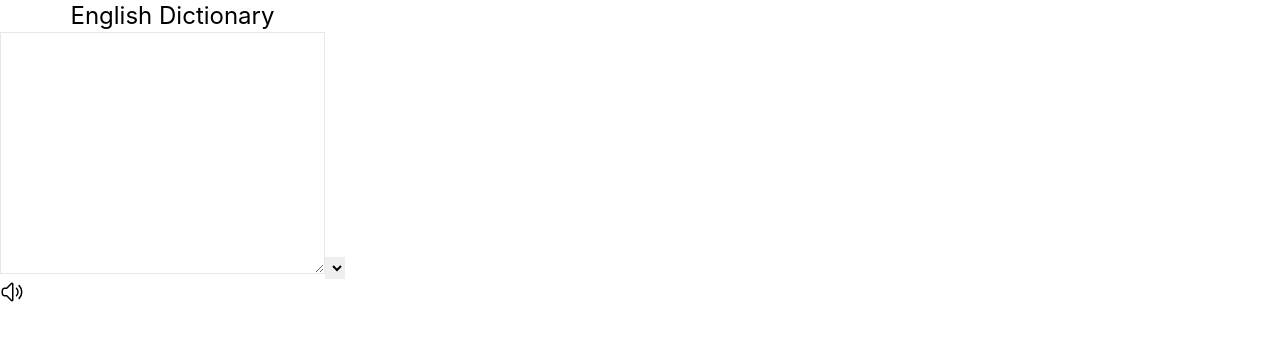
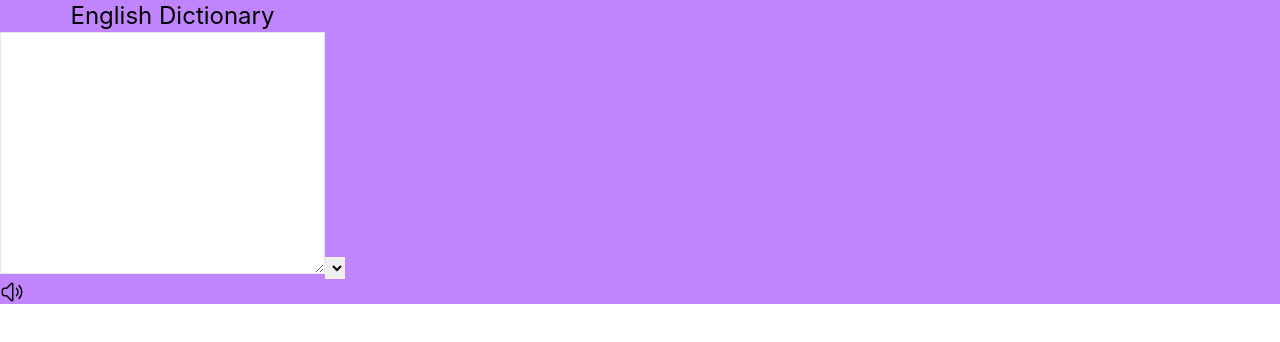
Before and after one commit to Tabindanoor/English-Dictionary-In-React, a React (Create React App) app: page / in a window 1280 px wide. Shown: the top 342 px of the page. Built offline with nearby package versions, Linux system fonts and the light colour scheme.

Commit message:
dictioanry

```diff
--- a/src/App.js
+++ b/src/App.js
@@ -1,77 +1,3 @@
-// import React from 'react';
-// import Result from './Result';
-// import { useState, useMemo, useEffect } from 'react';
-
-//   const speechsynth = window.speechSynthesis;
-
-// function App() {
-//   // console.log(speechsynth);
-//   const speech = useMemo(()=>speechsynth.getVoices(),[])
-//   const [clicked, setClicked] = useState(false);
-
-//   // console.log(speech);
-//   const [selected, setSelected] = useState("Google US English")
-//   const [text,setText] = useState()
-//   const startPlay=(text)=>{
-//     const utterance = new SpeechSynthesisUtterance(text)
-//     speechsynth.speak(utterance)
-//   }
-//   const handlePlay =()=>{
-//     if(!text.trim()) return
-//     if(!speechsynth.speaking){
-//       setClicked(true);
-//     startPlay(text);
-//     setClicked(false);
-
-//     }
-//     else{
-//       speechsynth.cancel();
-//       setClicked(false)
-//     }
-//   }
-
-//   return (
-//     <div className=" ">
-//       <div className='flex text-center center' >
-//         <div>
-//         <p className='text-2xl '>English Dictionary</p>
-//         <textarea name="" id="" value={text} cols="30" rows="10" className='border'   onChange={e=>setText(e.target.value)} />
-//         <select name="" id="" value={selected} onChange={e=>setSelected(e.target.value)}>
-//           {/* <option value=""> rfbjfb</option>
-//           <option value=""> gwefgywe</option>
-//           <option value=""> gtr7</option>
-//           <option value=""> qvfh</option>
-//           <option value=""> rfbjfb</option> */}
-//           {
-//             speech.map((voice)=>{
-//               // console.log(voice.name)
-//               return (
-//               <option value={voice.name} key={voice.name}>{voice.name}</option>
-//               )
-//             })
-//           }
-//         </select>
-
-//           {/* sond icon */}
-//           {/* <svg onClick={handlePlay }   xmlns="http://www.w3.org/2000/svg" fill="none" viewBox="0 0 24 24" strokeWidth={1.5} stroke="currentColor" className="w-6 h-6 cursor-pointer ">
-//   <path strokeLinecap="round" strokeLinejoin="round" d="M19.114 5.636a9 9 0 0 1 0 12.728M16.463 8.288a5.25 5.25 0 0 1 0 7.424M6.75 8.25l4.72-4.72a.75.75 0 0 1 1.28.53v15.88a.75.75 0 0 1-1.28.53l-4.72-4.72H4.51c-.88 0-1.704-.507-1.938-1.354A9.009 9.009 0 0 1 2.25 12c0-.83.112-1.633.322-2.396C2.806 8.756 3.63 8.25 4.51 8.25H6.75Z" />
-// </svg> */}
-
-// <svg onClick={handlePlay} xmlns="http://www.w3.org/2000/svg" fill="none" viewBox="0 0 24 24" strokeWidth={1.5}  stroke="currentColor" className={`w-6 h-6 cursor-pointer ${clicked ? 'text-purple-500' : ''}`}>
-//   <path strokeLinecap="round" strokeLinejoin="round" d="M19.114 5.636a9 9 0 0 1 0 12.728M16.463 8.288a5.25 5.25 0 0 1 0 7.424M6.75 8.25l4.72-4.72a.75.75 0 0 1 1.28.53v15.88a.75.75 0 0 1-1.28.53l-4.72-4.72H4.51c-.88 0-1.704-.507-1.938-1.354A9.009 9.009 0 0 1 2.25 12c0-.83.112-1.633.322-2.396C2.806 8.756 3.63 8.25 4.51 8.25H6.75Z" />
-// </svg>
-
-
-//         </div>
-//       </div>
-//       <Result/>
-//     </div>
-//   );
-// }
-
-// export default App;
-
-
 import React from 'react';
 import Result from './Result';
 import { useState, useMemo, useEffect } from 'react';
@@ -143,7 +69,7 @@ function App() {
   };
 
   return (
-    <div className=" ">
+    <div className=" bg-purple-400 w-full">
       <div className='flex text-center center' >
         <div>
           <p className='text-2xl '>English Dictionary</p>
```
Also changed, not shown: src/Result.jsx (+0 -9 lines).
